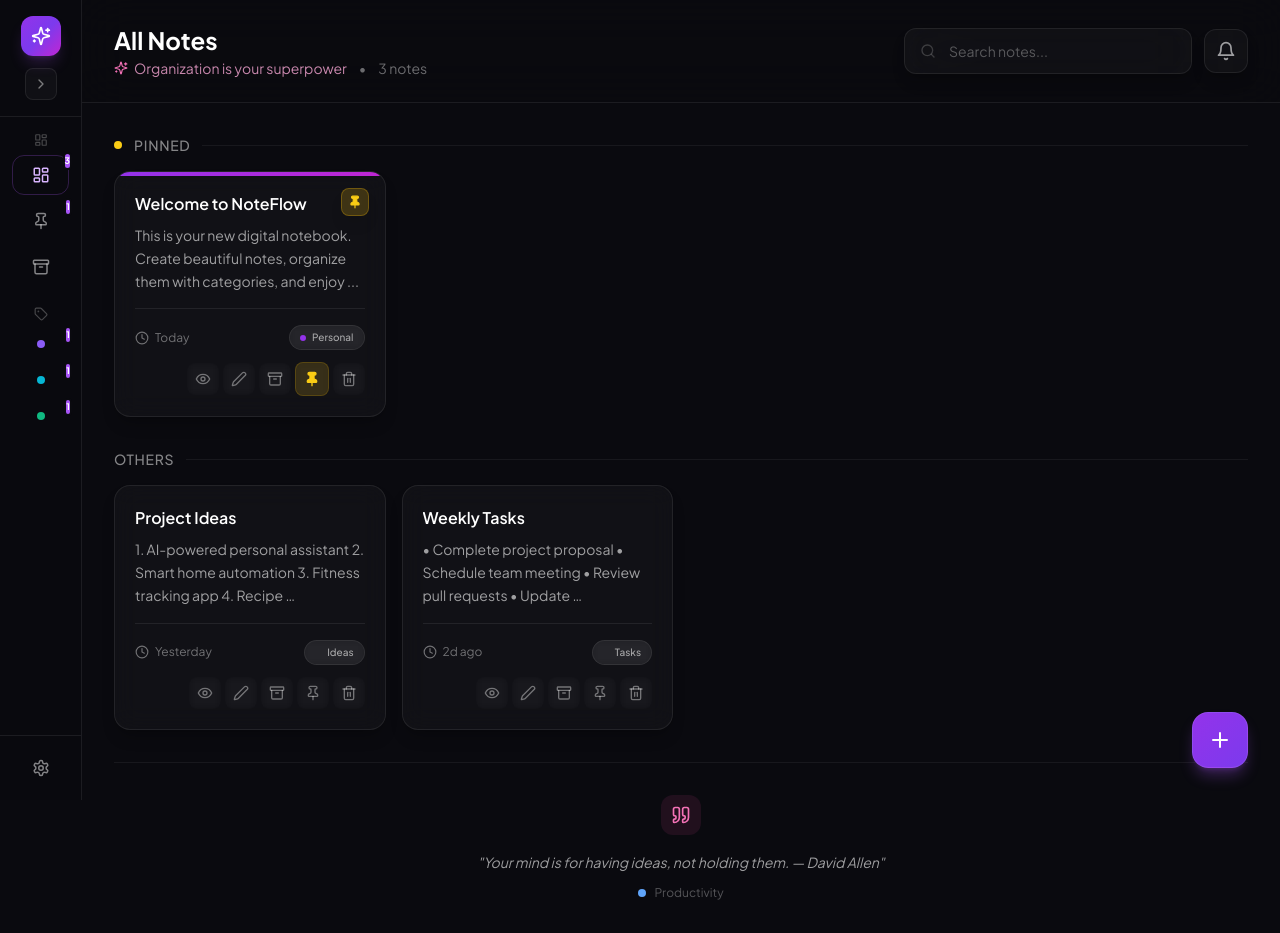
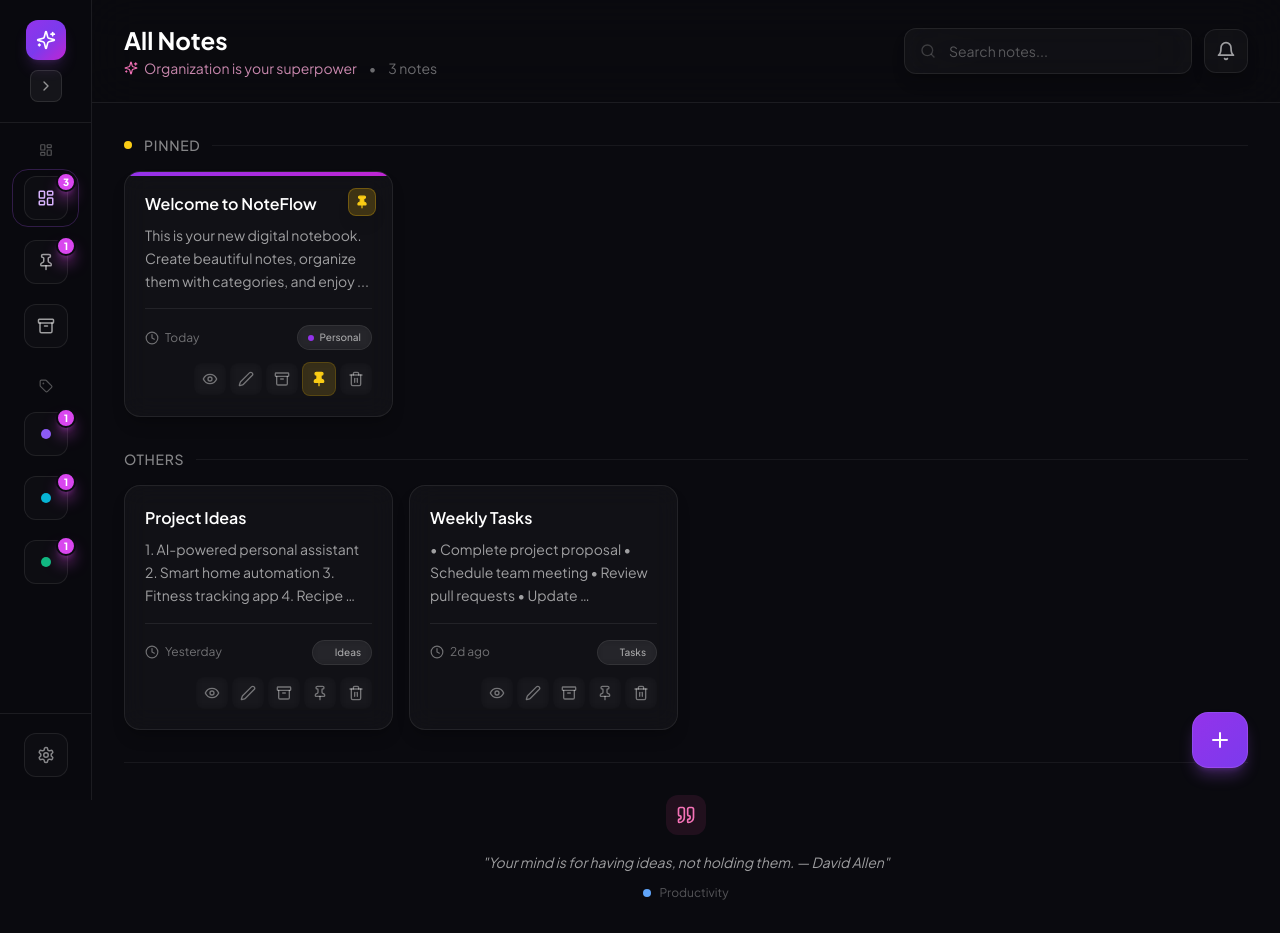
Before and after one commit to DakshSingh-GitHub/NoteFlow, a Next.js app: page / in a window 1280 px wide. Both pictures are taken after a click on the button 259 px from the left and 36 px from the top of the page. Built offline with nearby package versions, Linux system fonts and the light colour scheme.

Commit message:
Badges alteration

```diff
--- a/components/Sidebar.tsx
+++ b/components/Sidebar.tsx
@@ -99,8 +99,8 @@ export default function Sidebar({ onSettingsClick, isMobileMenuOpen, onMobileMen
         <span>{label}</span>
       </div>
     ) : (
-      <div className="flex justify-center mb-2">
-        {Icon && <Icon className="w-3.5 h-3.5 text-white/25" />}
+      <div className="flex justify-center mb-3 mt-1">
+        {Icon && <Icon className="w-3.5 h-3.5 text-white/30" />}
       </div>
     );
 
@@ -117,21 +117,25 @@ export default function Sidebar({ onSettingsClick, isMobileMenuOpen, onMobileMen
       key={key}
       onClick={onClick}
       title={!isOpen ? label : undefined}
-      className={`w-full group relative rounded-xl transition-all duration-200 border ${
-        isOpen ? 'px-3.5 py-2.5' : 'px-0 py-2.5'
+      className={`w-full group relative transition-all duration-200 border ${
+        isOpen ? 'rounded-xl px-3.5 py-2.5' : 'rounded-2xl px-2 py-1.5'
       } ${
         isActive
           ? 'bg-purple-500/14 border-purple-500/25 text-purple-200'
           : 'bg-transparent border-transparent text-white/65 hover:text-white hover:bg-white/[0.04]'
       }`}
     >
-      <div className={`flex items-center ${isOpen ? 'gap-3.5' : 'justify-center'}`}>
+      <div
+        className={`flex items-center ${
+          isOpen ? 'gap-3.5' : 'justify-center mx-auto w-11 h-11 rounded-xl border border-white/[0.08] bg-white/[0.02]'
+        }`}
+      >
         {leftDot ? (
-          <span className={`w-2 h-2 rounded-full ${leftDot} flex-shrink-0`} />
+          <span className={`w-2.5 h-2.5 rounded-full ${leftDot} flex-shrink-0`} />
         ) : (
           <Icon
             className={`w-[18px] h-[18px] flex-shrink-0 ${
-              isActive ? 'text-purple-300' : 'text-white/50 group-hover:text-white/80'
+              isActive ? 'text-purple-300' : 'text-white/60 group-hover:text-white/90'
             }`}
           />
         )}
@@ -149,7 +153,7 @@ export default function Sidebar({ onSettingsClick, isMobileMenuOpen, onMobileMen
         )}
 
         {!isOpen && count > 0 && (
-          <span className="absolute -top-1 -right-1 w-4.5 h-4.5 rounded-full bg-purple-500 text-[9px] font-bold text-white border-2 border-[#0a0a0f] inline-flex items-center justify-center">
+          <span className="absolute top-0.5 right-0.5 z-20 min-w-[20px] h-5 px-1 rounded-full bg-fuchsia-500 text-[10px] font-extrabold text-white border-2 border-[#0b0b11] inline-flex items-center justify-center shadow-lg shadow-fuchsia-500/60">
             {count > 9 ? '9+' : count}
           </span>
         )}
@@ -159,8 +163,8 @@ export default function Sidebar({ onSettingsClick, isMobileMenuOpen, onMobileMen
 
   const sidebarContent = (
     <>
-      <div className="px-4 py-4 border-b border-white/[0.08]">
-        <div className={`flex items-center ${isOpen ? 'gap-3' : 'flex-col justify-center gap-3'}`}>
+      <div className={`px-4 border-b border-white/[0.08] ${isOpen ? 'py-4' : 'py-5'}`}>
+        <div className={`flex items-center ${isOpen ? 'gap-3' : 'flex-col justify-center gap-2.5'}`}>
           <div className="w-10 h-10 rounded-xl bg-gradient-to-br from-purple-600 via-violet-600 to-fuchsia-600 flex items-center justify-center shadow-lg shadow-purple-500/20 flex-shrink-0">
             <Sparkles className="w-5 h-5 text-white" />
           </div>
@@ -182,7 +186,7 @@ export default function Sidebar({ onSettingsClick, isMobileMenuOpen, onMobileMen
           {!isMobile && (
             <button
               onClick={() => setIsOpen((prev) => !prev)}
-              className="w-8 h-8 rounded-lg border border-white/[0.08] bg-white/[0.03] text-white/45 hover:text-white hover:bg-white/[0.08] transition-all flex-shrink-0"
+              className="w-8 h-8 rounded-lg border border-white/[0.1] bg-white/[0.05] text-white/55 hover:text-white hover:bg-white/[0.1] transition-all flex-shrink-0"
               title={isOpen ? 'Collapse sidebar' : 'Expand sidebar'}
             >
               {isOpen ? (
@@ -195,7 +199,7 @@ export default function Sidebar({ onSettingsClick, isMobileMenuOpen, onMobileMen
         </div>
       </div>
 
-      <div className="flex-1 min-h-0 px-3 py-4 space-y-5 overflow-y-auto overflow-x-hidden">
+      <div className={`flex-1 min-h-0 px-3 py-4 overflow-y-auto overflow-x-hidden ${isOpen ? 'space-y-5' : 'space-y-6'}`}>
         {isOpen && (
           <div className="rounded-xl border border-white/[0.08] bg-gradient-to-br from-white/[0.05] to-white/[0.02] px-3.5 py-3">
             <div className="flex items-center gap-2 text-[11px] uppercase tracking-[0.1em] text-white/35 mb-2">
@@ -264,15 +268,19 @@ export default function Sidebar({ onSettingsClick, isMobileMenuOpen, onMobileMen
         </div>
       </div>
 
-      <div className="p-3 border-t border-white/[0.08] bg-[#0a0a0f]/60">
+      <div className={`p-3 border-t border-white/[0.08] bg-[#0a0a0f]/60 ${isOpen ? '' : 'pb-4'}`}>
         <button
           onClick={handleSettingsClick}
           title={!isOpen ? 'Settings' : undefined}
           className={`w-full rounded-xl transition-all duration-200 border ${
-            isOpen ? 'px-3.5 py-2.5' : 'px-0 py-2.5'
+            isOpen ? 'px-3.5 py-2.5' : 'px-2 py-1.5'
           } border-transparent text-white/65 hover:text-white hover:bg-white/[0.05]`}
         >
-          <div className={`flex items-center ${isOpen ? 'gap-3.5' : 'justify-center'}`}>
+          <div
+            className={`flex items-center ${
+              isOpen ? 'gap-3.5' : 'justify-center mx-auto w-11 h-11 rounded-xl border border-white/[0.08] bg-white/[0.02]'
+            }`}
+          >
             <Settings className="w-[18px] h-[18px] text-white/50" />
             {isOpen && <span className="text-sm font-medium">Settings</span>}
           </div>
@@ -286,7 +294,7 @@ export default function Sidebar({ onSettingsClick, isMobileMenuOpen, onMobileMen
       {!isMobile && (
         <motion.aside
           initial={false}
-          animate={{ width: isOpen ? 292 : 82 }}
+          animate={{ width: isOpen ? 292 : 92 }}
           transition={{ type: 'spring', stiffness: 220, damping: 28, mass: 0.9 }}
           className="h-screen sticky top-0 hidden lg:flex flex-col z-20 overflow-hidden bg-[#0a0a0f]/85 backdrop-blur-xl border-r border-white/[0.08]"
         >
```
